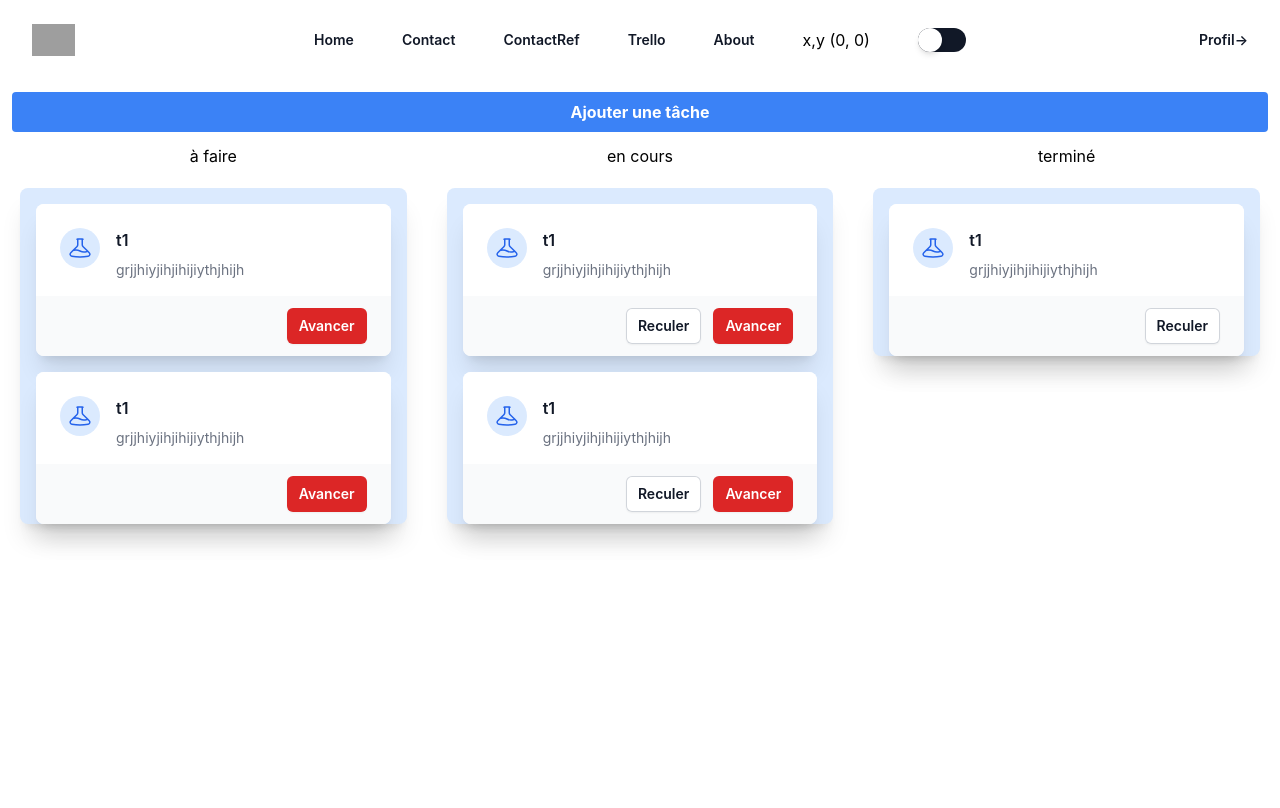
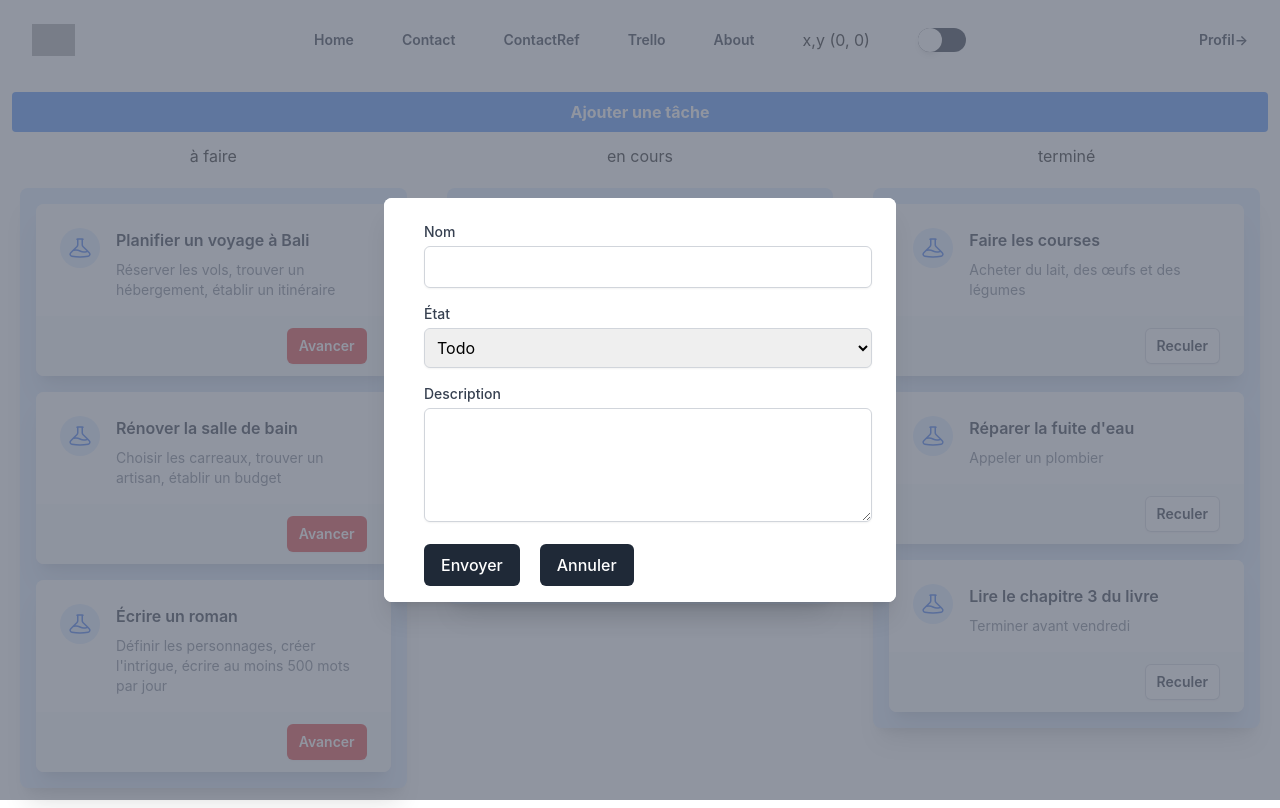
Before and after one commit to teobryer/trello-react, a React (Create React App) app: page /board in a window 1280 px wide. Both pictures are taken after a click on the button "Ajouter une tâche". Built offline with nearby package versions, Linux system fonts and the light colour scheme; grey boxes are pictures that could not be loaded.

Commit message:
maj board

```diff
--- a/src/components/Board/board.jsx
+++ b/src/components/Board/board.jsx
@@ -8,37 +8,88 @@ export const TaskState = {
   Done: "Done",
 };
 const Board = () => {
-  const [modalVisible, setModalVisible] = useState(false);
+  const [modalVisible, setModalVisiblee] = useState(false);
   const [tasksList, setTaskList] = useState([
     {
-      taskName: "t1",
-      description: "grjjhiyjihjihijiythjhijh",
-      state: TaskState.Todo,
+      id: 4,
+      taskName: "Planifier un voyage à Bali",
+      description:
+        "Réserver les vols, trouver un hébergement, établir un itinéraire",
+      state: "Todo",
+      dueDate: new Date("2024-12-25"),
+      priority: "Haute",
+      tags: ["Voyage", "Asie"],
     },
     {
-      taskName: "t1",
-      description: "grjjhiyjihjihijiythjhijh",
-      state: TaskState.Todo,
+      id: 5,
+      taskName: "Apprendre à jouer de la guitare",
+      description: "S'entraîner 30 minutes par jour, suivre des cours en ligne",
+      state: "Doing",
+      dueDate: null,
+      priority: "Moyenne",
+      tags: ["Loisir", "Musique"],
     },
     {
-      taskName: "t1",
-      description: "grjjhiyjihjihijiythjhijh",
-      state: TaskState.Doing,
+      id: 6,
+      taskName: "Rénover la salle de bain",
+      description:
+        "Choisir les carreaux, trouver un artisan, établir un budget",
+      state: "Todo",
+      dueDate: new Date("2025-03-31"),
+      priority: "Haute",
+      tags: ["Maison", "Bricolage"],
     },
     {
-      taskName: "t1",
-      description: "grjjhiyjihjihijiythjhijh",
-      state: TaskState.Doing,
+      id: 7,
+      taskName: "Écrire un roman",
+      description:
+        "Définir les personnages, créer l'intrigue, écrire au moins 500 mots par jour",
+      state: "Todo",
+      dueDate: null,
+      priority: "Basse",
+      tags: ["Créativité", "Écriture"],
     },
     {
-      taskName: "t1",
-      description: "grjjhiyjihjihijiythjhijh",
-      state: TaskState.Done,
+      id: 8,
+      taskName: "Organiser une fête d'anniversaire surprise",
+      description:
+        "Choisir un thème, envoyer les invitations, préparer le gâteau",
+      state: "Doing",
+      dueDate: new Date("2024-11-15"),
+      priority: "Haute",
+      tags: ["Événement", "Famille"],
+    },
+    {
+      id: 9,
+      taskName: "Faire les courses",
+      description: "Acheter du lait, des œufs et des légumes",
+      state: "Done",
+      dueDate: new Date("2024-11-10"),
+      priority: "Moyenne",
+      tags: ["Maison", "Courses"],
+    },
+    {
+      id: 10,
+      taskName: "Réparer la fuite d'eau",
+      description: "Appeler un plombier",
+      state: "Done",
+      dueDate: new Date("2024-11-05"),
+      priority: "Haute",
+      tags: ["Maison", "Réparations"],
+    },
+    {
+      id: 11,
+      taskName: "Lire le chapitre 3 du livre",
+      description: "Terminer avant vendredi",
+      state: "Done",
+      dueDate: new Date("2024-11-12"),
+      priority: "Moyenne",
+      tags: ["Études", "Lecture"],
     },
   ]);
 
   const handleCreateTask = () => {
-    setModalVisible(true);
+    setModalVisiblee(true);
   };
 
   return (
@@ -71,8 +122,9 @@ const Board = () => {
       </div>
       {modalVisible && (
         <ModalTask
-          setModalVisible={setModalVisible}
+          setModalVisible={setModalVisiblee}
           setTaskList={setTaskList}
+          tasksList={tasksList}
         />
       )}
     </div>
--- a/src/components/List/list.jsx
+++ b/src/components/List/list.jsx
@@ -4,9 +4,12 @@ import React from "react";
 
 const List = (props) => {
   return props.taskArray.length > 0 ? (
-    <ul role="list" className="rounded-lg bg-blue-100 text-left shadow-xl m-5">
-      {props.taskArray.map((t) => (
-        <Task task={t} />
+    <ul
+      role="list"
+      className="rounded-lg bg-blue-100 text-left shadow-xl pb-4 m-5"
+    >
+      {props.taskArray.map((t, index) => (
+        <Task key={index} task={t} />
       ))}
     </ul>
   ) : (
--- a/src/components/Task/taskForm.jsx
+++ b/src/components/Task/taskForm.jsx
@@ -1,13 +1,17 @@
+import { TaskState } from "components/Board/board";
 import React, { useEffect, useRef } from "react";
 
-const ModalTask = ({ setModalVisible, setTaskList }) => {
-  const modalRef = useRef(null);
+const ModalTask = ({ setModalVisible, setTaskList, tasksList }) => {
+  const modalTaskRef = useRef(null);
   useEffect(() => {
     const handleClickOutside = (event) => {
       console.log(event.target);
-      console.log(modalRef.current);
-      if (modalRef.current && !modalRef.current.contains(event.target)) {
-        setModalVisible(false);
+      console.log(modalTaskRef.current);
+      if (
+        modalTaskRef.current &&
+        !modalTaskRef.current.contains(event.target)
+      ) {
+        //setModalVisible(false);
       }
     };
 
@@ -32,28 +36,16 @@ const ModalTask = ({ setModalVisible, setTaskList }) => {
         <div className="flex min-h-full items-end justify-center p-4 text-center sm:items-center sm:p-0">
           <div className="relative transform overflow-hidden rounded-lg bg-white text-left shadow-xl transition-all sm:my-8 sm:w-full sm:max-w-lg">
             <div
-              ref={modalRef}
+              ref={modalTaskRef}
               className="bg-white px-4 pb-4 pt-5 sm:p-6 sm:pb-4"
             >
-              <div className="sm:flex sm:items-start">
-                <div className="mx-auto flex h-12 w-12 flex-shrink-0 items-center justify-center rounded-full bg-red-100 sm:mx-0 sm:h-10 sm:w-10">
-                  <svg
-                    className="h-6 w-6 text-red-600"
-                    fill="none"
-                    viewBox="0 0 24 24"
-                    stroke-width="1.5"
-                    stroke="currentColor"
-                    aria-hidden="true"
-                  >
-                    <path
-                      stroke-linecap="round"
-                      stroke-linejoin="round"
-                      d="M12 9v3.75m-9.303 3.376c-.866 1.5.217 3.374 1.948 3.374h14.71c1.73 0 2.813-1.874 1.948-3.374L13.949 3.378c-.866-1.5-3.032-1.5-3.898 0L2.697 16.126zM12 15.75h.007v.008H12v-.008z"
-                    />
-                  </svg>
-                </div>
+              <div className="sm:items-start">
                 <div className="mt-3 text-center sm:ml-4 sm:mt-0 sm:text-left">
-                  <TaskFrom />
+                  <TaskFrom
+                    setVisible={setModalVisible}
+                    setTaskList={setTaskList}
+                    tasksList={tasksList}
+                  />
                 </div>
               </div>
             </div>
@@ -66,18 +58,31 @@ const ModalTask = ({ setModalVisible, setTaskList }) => {
 
 export default ModalTask;
 
-const TaskFrom = () => {
-  const nameRef = useRef(null);
-  const emailRef = useRef(null);
-  const messageRef = useRef(null);
+const TaskFrom = ({ setTaskList, tasksList, setVisible }) => {
+  const taskNameRef = useRef(null);
+  const stateRef = useRef(null);
+  const descriptionRef = useRef(null);
 
   const handleSubmit = (event) => {
     event.preventDefault();
-    console.log("Nom:", nameRef.current.value);
-    console.log("Email:", emailRef.current.value);
-    console.log("Message:", messageRef.current.value);
+    console.log("Nom:", taskNameRef.current.value);
+    console.log("état:", stateRef.current.value);
+    console.log("description:", descriptionRef.current.value);
 
-    // Envoyer les données à un serveur ici
+    setTaskList([
+      ...tasksList,
+      {
+        taskName: taskNameRef.current.value,
+        state: stateRef.current.value,
+        description: descriptionRef.current.value,
+      },
+    ]);
+    setVisible(false);
+    console.log(tasksList);
+  };
+
+  const cancel = (event) => {
+    setVisible(false);
   };
 
   return (
@@ -93,50 +98,63 @@ const TaskFrom = () => {
           type="text"
           id="name"
           name="name"
-          ref={nameRef}
+          ref={taskNameRef}
           className="mt-1 p-2 w-full border border-gray-300 rounded-md
    shadow-sm"
         />
       </div>
       <div>
         <label
-          htmlFor="email"
+          htmlFor="state"
           className="block text-sm font-medium text-gray-700"
         >
-          Email
+          État
         </label>
-        <input
-          type="email"
-          id="email"
-          name="email"
-          ref={emailRef}
+        <select
+          id="state"
+          name="state"
+          ref={stateRef}
+          className="mt-1 p-2 w-full border border-gray-300 rounded-md shadow-sm"
+        >
+          {Object.keys(TaskState).map((state) => (
+            <option key={state} value={TaskState[state]}>
+              {state}
+            </option>
+          ))}
+        </select>
+      </div>
+      <div>
+        <label
+          htmlFor="description"
+          className="block text-sm font-medium text-gray-700"
+        >
+          Description
+        </label>
+        <textarea
+          id="description"
+          name="description"
+          rows={4}
+          ref={descriptionRef}
           className="mt-1 p-2
    w-full border border-gray-300 rounded-md shadow-sm"
         />
       </div>
       <div>
-        <label
-          htmlFor="message"
-          className="block text-sm font-medium text-gray-700"
+        <button
+          type="submit"
+          className="inline-flex items-center px-4 py-2 bg-gray-800 border border-transparent rounded-md font-medium
+   text-white hover:bg-gray-900"
         >
-          Message
-        </label>
-        <textarea
-          id="message"
-          name="message"
-          rows={4}
-          ref={messageRef}
-          className="mt-1 p-2
-   w-full border border-gray-300 rounded-md shadow-sm"
-        />
+          Envoyer
+        </button>
+        <button
+          onClick={cancel}
+          className="inline-flex items-center px-4 py-2 ml-5 bg-gray-800 border border-transparent rounded-md font-medium
+   text-white hover:bg-gray-900"
+        >
+          Annuler
+        </button>
       </div>
-      <button
-        type="submit"
-        className="inline-flex items-center px-4 py-2 bg-gray-800 border border-transparent rounded-md font-medium
-   text-white hover:bg-gray-900"
-      >
-        Envoyer
-      </button>
     </form>
   );
 };
```
